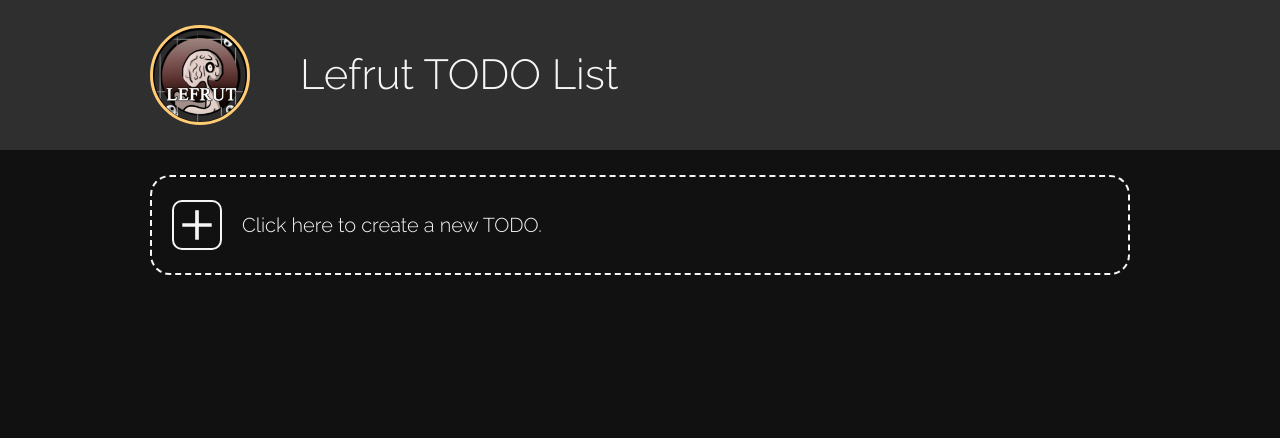
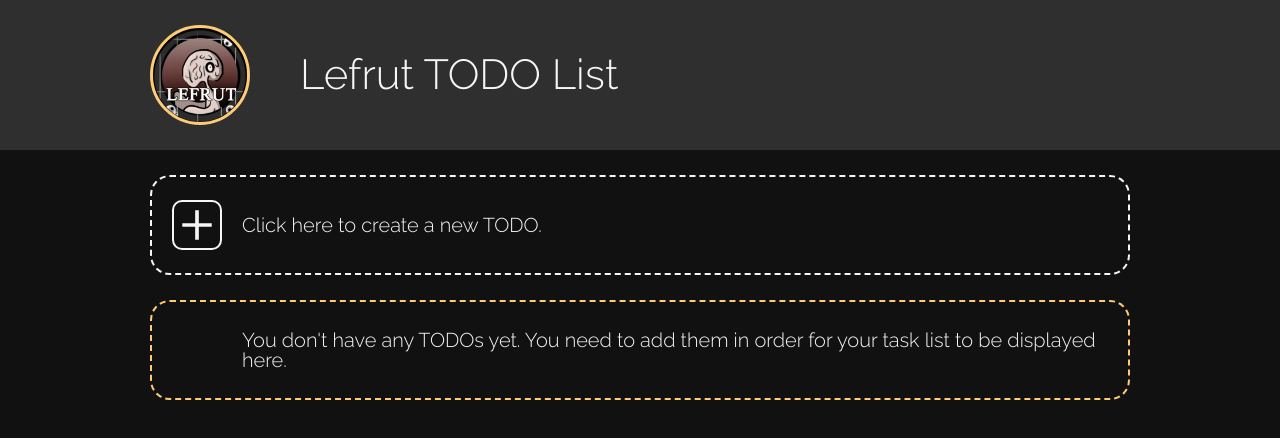
Before and after one commit to LefrutFly/lefrut-todo, a React (Vite) app: page / in a window 1280 px wide. Shown: the top 438 px of the page. Built offline with nearby package versions, Linux system fonts and the light colour scheme; no server answers.

Commit message:
[REFACTORING] Home.tsx [ADD] useTodos.ts

```diff
--- a/src/components/screens/Home/Home.tsx
+++ b/src/components/screens/Home/Home.tsx
@@ -1,7 +1,4 @@
-import { useEffect, useState } from 'react'
-import { useQuery } from 'react-query'
-import { TodoService } from '../../../services/todo.service'
-import { ITodo } from '../../../types/todo.interface'
+import { useTodos } from '../../../hooks/useTodos'
 import CreateTodo from './CreateTodo/CreateTodo'
 import Header from './Header/Header'
 import style from './Home.module.scss'
@@ -9,23 +6,7 @@ import NoTodos from './NoTodos/NoTodos'
 import TodoList from './TodoList/TodoList'
 
 const Home = () => {
-	const { data, isLoading } = useQuery(['todos'], () => TodoService.getAll())
-	const [todos, setTodos] = useState<ITodo[]>([])
-
-	useEffect(() => {
-		if (data) {
-			setTodos(data.data)
-		}
-	}, [data])
-
-	const handleDeleteTodo = async (id: number) => {
-		try {
-			await TodoService.deleteById(id)
-			setTodos(prevTodos => prevTodos.filter(todo => todo.id !== id))
-		} catch (error) {
-			console.error('Ошибка при удалении задачи:', error)
-		}
-	}
+	const { todos, isLoading, handleDeleteTodo } = useTodos()
 
 	if (isLoading) return <p>Loading...</p>
 
@@ -33,13 +14,11 @@ const Home = () => {
 		<div className={style.body}>
 			<Header />
 			<CreateTodo />
-			{data ? (
-				data.data.length > 0 ? (
-					<TodoList data={todos} onDeleteTodo={handleDeleteTodo} />
-				) : (
-					<NoTodos />
-				)
-			) : null}
+			{todos.length > 0 ? (
+				<TodoList data={todos} onDeleteTodo={handleDeleteTodo} />
+			) : (
+				<NoTodos />
+			)}
 		</div>
 	)
 }
--- /dev/null
+++ b/src/hooks/useTodos.ts
@@ -0,0 +1,26 @@
+import { useEffect, useState } from 'react'
+import { useQuery } from 'react-query'
+import { TodoService } from '../services/todo.service.ts'
+import { ITodo } from '../types/todo.interface.ts'
+
+export const useTodos = () => {
+	const { data, isLoading } = useQuery(['todos'], () => TodoService.getAll())
+	const [todos, setTodos] = useState<ITodo[]>([])
+
+	useEffect(() => {
+		if (data) {
+			setTodos(data.data)
+		}
+	}, [data])
+
+	const handleDeleteTodo = async (id: number) => {
+		try {
+			await TodoService.deleteById(id)
+			setTodos(prevTodos => prevTodos.filter(todo => todo.id !== id))
+		} catch (error) {
+			console.error('Error deleting todo:', error)
+		}
+	}
+
+	return { todos, isLoading, handleDeleteTodo }
+}
```
